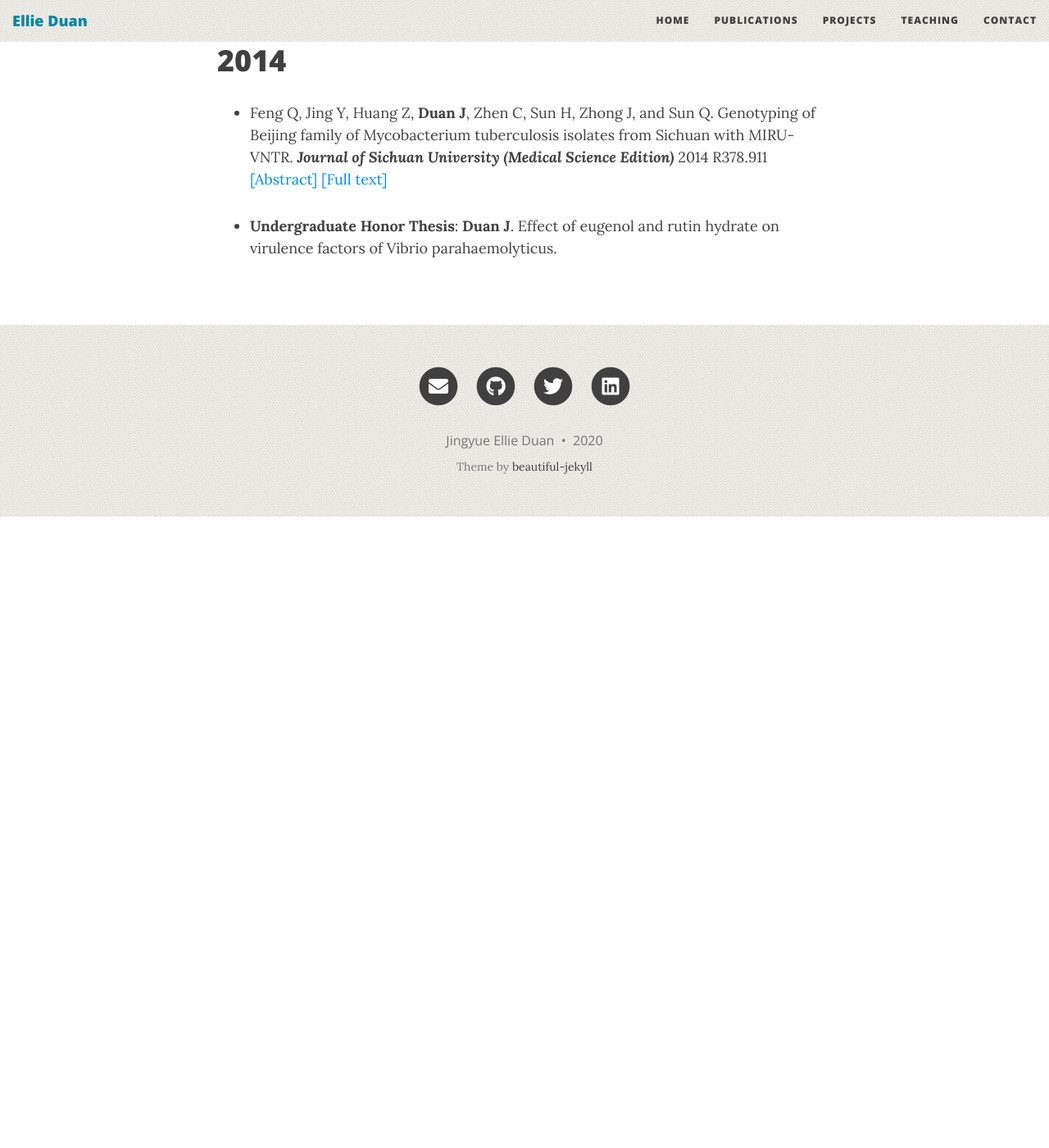
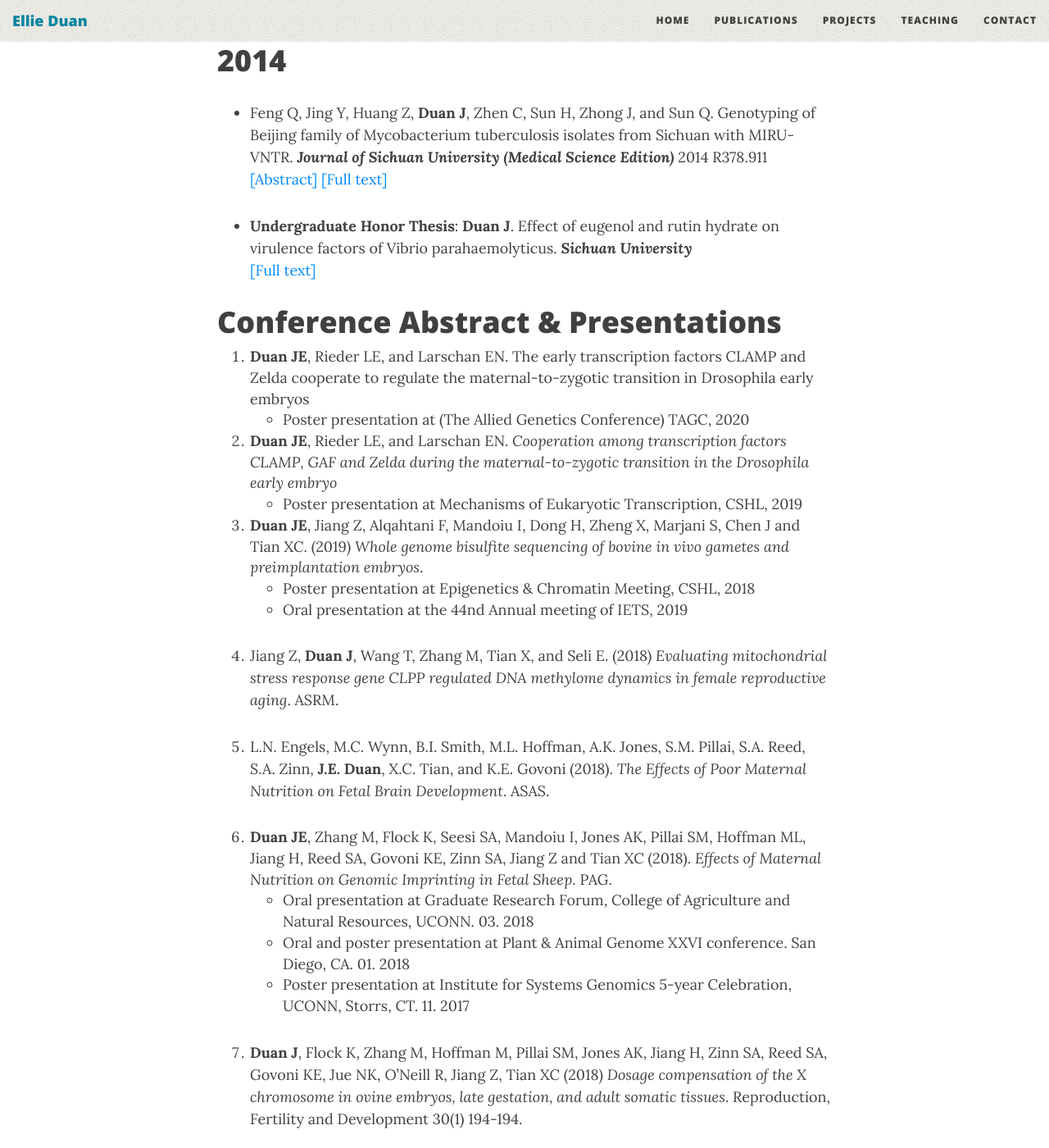
Before and after one commit to EllieDuan/EllieDuan.github.io, a Jekyll site: the page built from publication.md, in a window 1280 px wide and 1400 px high, scrolled down 1622 px. Shown: the whole window at 82% size. Built offline with Jekyll 4.4.1, drawn with Linux system fonts in a browser that asks for light colours; nearby versions of some CDN libraries; before the commit the page ends 2252 px from its top, so only the background shows below that; some of the changed text lies outside the part shown.

Commit message:
add publiation

```diff
--- /dev/null
+++ b/FUNDING.yml
@@ -0,0 +1,3 @@
+# These are supported funding model platforms
+
+github: daattali
--- a/publication.md
+++ b/publication.md
@@ -48,4 +48,36 @@ Click here for [PubMed Bibliography][pubMed]
 [[Abstract]](http://gb.oversea.cnki.net/KCMS/detail/detail.aspx?filename=SCDX201404036&dbcode=CJFD&dbname=CJFD2014)
 [[Full text]](publication/Genotyping_TB_with_MIRU-VNTR_Chinese.pdf)
 
-*	**Undergraduate Honor Thesis**: **Duan J**. Effect of eugenol and rutin hydrate on virulence factors of Vibrio parahaemolyticus.
+*	**Undergraduate Honor Thesis**: **Duan J**. Effect of eugenol and rutin hydrate on virulence factors of Vibrio parahaemolyticus. _**Sichuan University**_
+[[Full text]](publication/undergrad_thesis.pdf)
+
+# Conference Abstract & Presentations
+1. **Duan JE**, Rieder LE, and Larschan EN. The early transcription factors CLAMP and Zelda cooperate to regulate the maternal-to-zygotic transition in Drosophila early embryos
+  * Poster presentation at (The Allied Genetics Conference) TAGC, 2020
+
+2.	**Duan JE**, Rieder LE, and Larschan EN. _Cooperation among transcription factors CLAMP, GAF and Zelda during the maternal-to-zygotic transition in the Drosophila early embryo_
+ * Poster presentation at Mechanisms of Eukaryotic Transcription, CSHL, 2019
+
+3.	**Duan JE**, Jiang Z, Alqahtani F, Mandoiu I, Dong H, Zheng X, Marjani S, Chen J and Tian XC. (2019) _Whole genome bisulfite sequencing of bovine in vivo gametes and preimplantation embryos_.
+ * Poster presentation at Epigenetics & Chromatin Meeting, CSHL, 2018
+ * Oral presentation at the 44nd Annual meeting of IETS, 2019
+4.	Jiang Z, **Duan J**, Wang T, Zhang M, Tian X, and Seli E. (2018) _Evaluating mitochondrial stress response gene CLPP regulated DNA methylome dynamics in female reproductive aging_. ASRM.
+
+5.	L.N. Engels, M.C. Wynn, B.I. Smith, M.L. Hoffman, A.K. Jones, S.M. Pillai, S.A. Reed, S.A. Zinn, **J.E. Duan**, X.C. Tian, and K.E. Govoni (2018). _The Effects of Poor Maternal Nutrition on Fetal Brain Development_. ASAS.
+
+6.	**Duan JE**, Zhang M, Flock K, Seesi SA, Mandoiu I, Jones AK, Pillai SM, Hoffman ML, Jiang H, Reed SA, Govoni KE, Zinn SA, Jiang Z and Tian XC (2018). _Effects of Maternal Nutrition on Genomic Imprinting in Fetal Sheep_. PAG.
+ * Oral presentation at Graduate Research Forum, College of Agriculture and Natural Resources, UCONN. 03. 2018
+ * Oral and poster presentation at Plant & Animal Genome XXVI conference. San Diego, CA. 01. 2018
+ * Poster presentation at Institute for Systems Genomics 5-year Celebration, UCONN, Storrs, CT. 11. 2017
+
+7.	**Duan J**, Flock K, Zhang M, Hoffman M, Pillai SM, Jones AK, Jiang H, Zinn SA, Reed SA, Govoni KE, Jue NK, O’Neill R, Jiang Z, Tian XC (2018) _Dosage compensation of the X chromosome in ovine embryos, late gestation, and adult somatic tissues_. Reproduction, Fertility and Development 30(1) 194-194.
+
+8.	**Duan JE**, Jue NK, Jiang Z, O’Neill R, Wolf E, Blomberg LA, Dong H, Zheng X, Chen J, and Tian XC. (2017) _Incomplete compensatory up-regulation of X-linked gene in bovine germline cells, early developmental embryos and somatic cells_. Reproduction, Fertility and Development 29(1) 171-171.
+ * Poster presentation at Graduate Research Forum, College of Agriculture and Natural Resources, UCONN 3/2017
+ * Poster presentation at the 43rd IETS, Austin TX. Jan 2017 (**Best Poster Runner-up Award**)
+
+9.	Zhu L, Jiang Z, **Duan JE**, Dong H, Zheng X, Donovan D, Talbot N, Chen J, and Tian XC. (2017) _Abundance of mRNA for histone variants, histone, and DNA modification enzymes in bovine in vivo oocytes and pre-implantation embryos_. Reproduction, Fertility and Development 29(1) 172-172.
+
+10.	**Duan JE**, Jue NK, Jiang Z, O’Neill R, Wolf E, Blomberg LA, Dong H, Zheng X, Chen J, and Tian, XC. (2016) _Dosage compensation and X-linked gene expression in bovine in vivo and in vitro embryos_. Reproduction, Fertility and Development 28(2) 202-202.
+ * Oral presentation at Graduate Research Forum, College of Agriculture and Natural Resources, UCONN. 3/2016 (**Best oral presentation**)
+ * Poster presentation at the 42nd IETS, Louisville KY. Jan 2016
```
Also changed, not shown: issue_template.md (added, +3 -0 lines), pull_request_template.md (added, +5 -0 lines), 1 other file.
